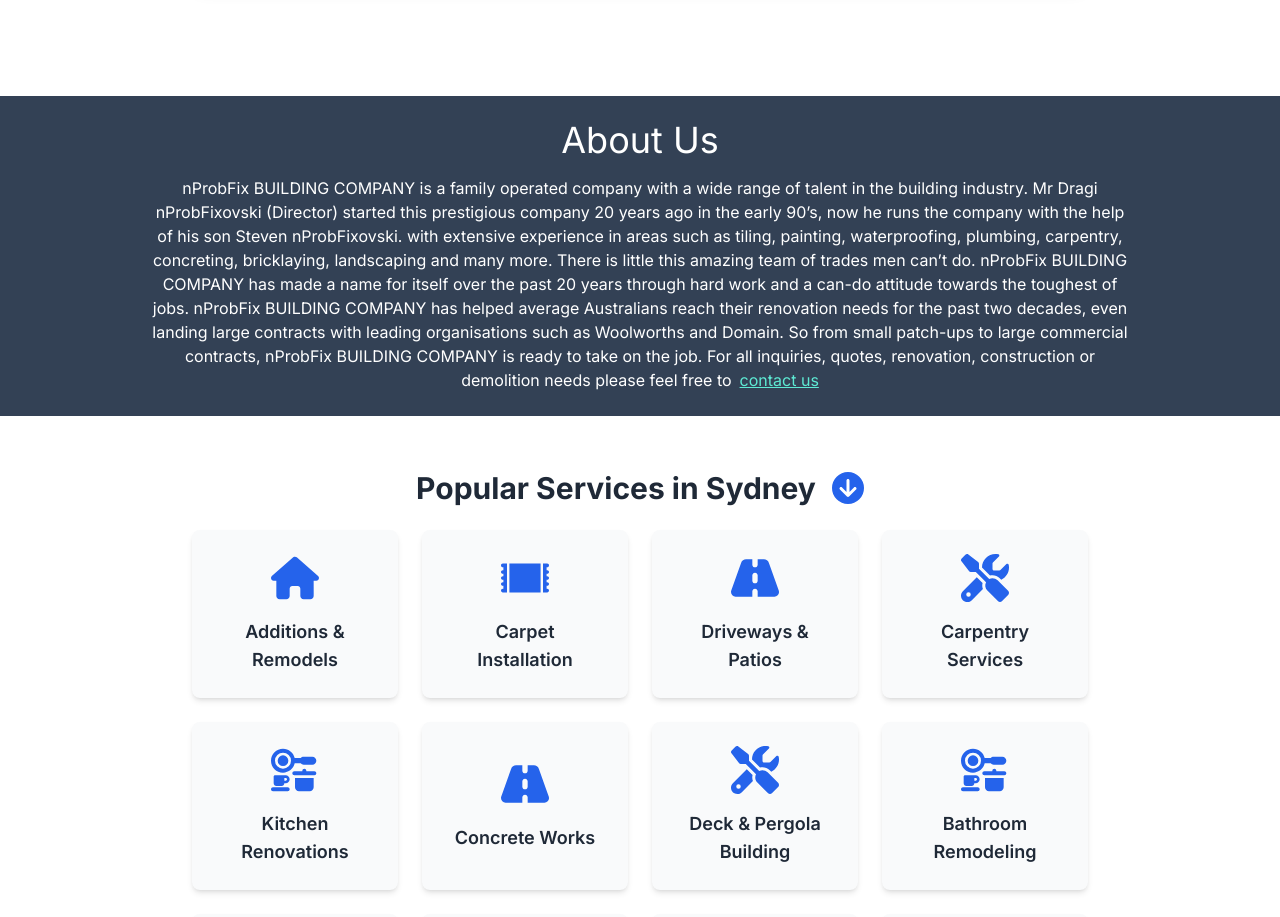
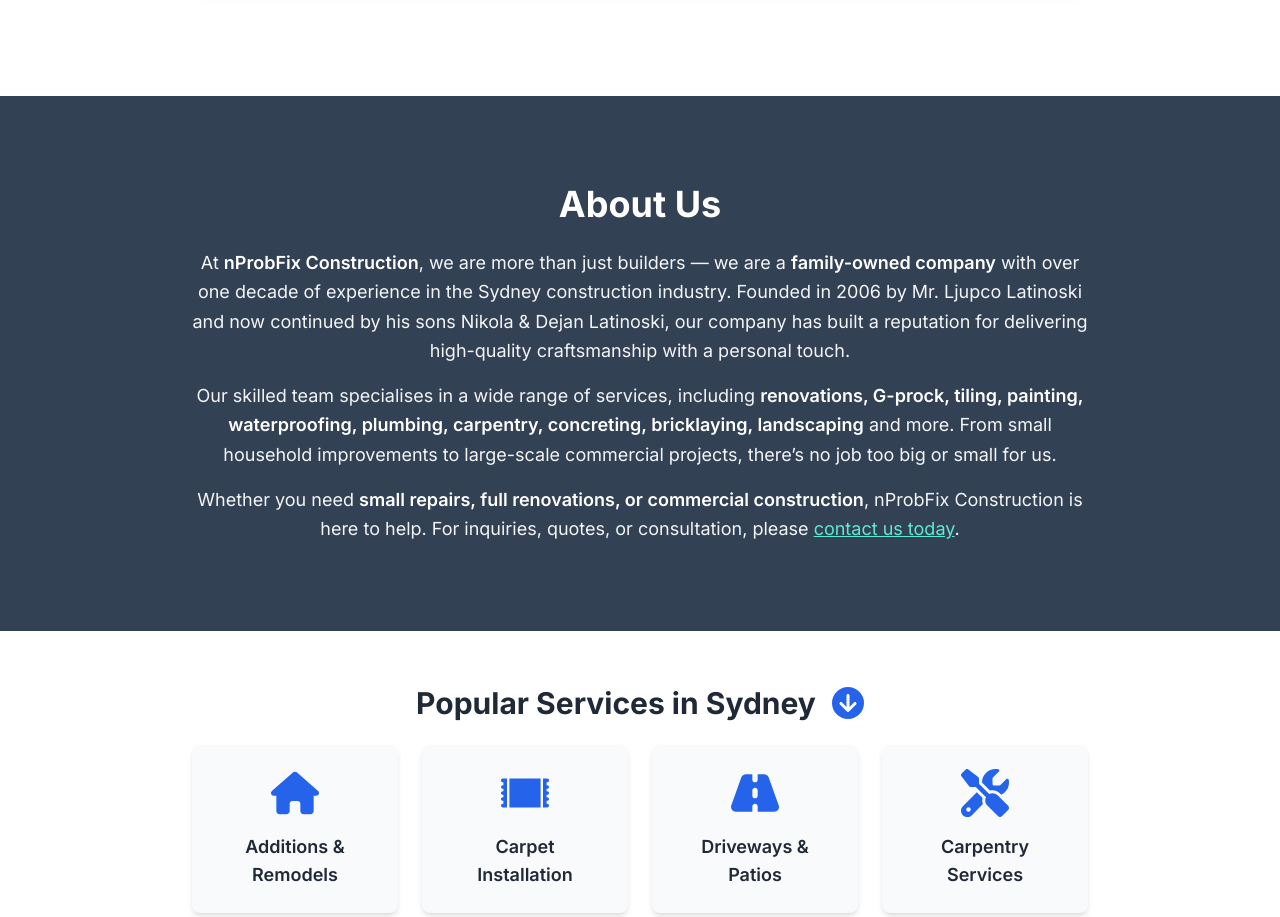
Before and after one commit to DeseCodes99/NprobFix, a Next.js app: page / in a window 1280 px wide. Shown: the part 1240-2157 px from the top of the page. Built offline with nearby package versions, Linux system fonts and the light colour scheme.

Commit message:
new update

```diff
--- a/src/app/components/aboutUs.tsx
+++ b/src/app/components/aboutUs.tsx
@@ -1,30 +1,47 @@
 export default function AboutUs() {
-  return (
-    <div className="aboutUs w-full flex items-center justify-center" id="about">
-      <div className="flex flex-col items-center justify-center text-center w-[80%]">
-        <h1 className="text-center text-4xl pb-4">About Us</h1>
-        <p>
-          nProbFix BUILDING COMPANY is a family operated company with a wide range
-          of talent in the building industry. Mr Dragi nProbFixovski (Director)
-          started this prestigious company 20 years ago in the early 90&rsquo;s,
-          now he runs the company with the help of his son Steven nProbFixovski.
-          with extensive experience in areas such as tiling, painting,
-          waterproofing, plumbing, carpentry, concreting, bricklaying,
-          landscaping and many more. There is little this amazing team of trades
-          men can&rsquo;t do. nProbFix BUILDING COMPANY has made a name for itself
-          over the past 20 years through hard work and a can-do attitude towards
-          the toughest of jobs. nProbFix BUILDING COMPANY has helped average
-          Australians reach their renovation needs for the past two decades,
-          even landing large contracts with leading organisations such as
-          Woolworths and Domain. So from small patch-ups to large commercial
-          contracts, nProbFix BUILDING COMPANY is ready to take on the job. For
-          all inquiries, quotes, renovation, construction or demolition needs
-          please feel free to
-          <a href="/contact" className="underline text-teal-300 pl-2">
-            contact us
+ return (
+    <section
+      id="about"
+      className="w-full flex items-center justify-center py-16 bg-slate-700"
+    >
+      <div className="flex flex-col items-center justify-center text-center w-[80%] max-w-4xl">
+        <h2 className="text-center text-4xl font-bold pb-6 text-white">
+          About Us
+        </h2>
+        <p className="mb-4 text-lg leading-relaxed text-gray-100">
+          At <span className="font-semibold text-white">nProbFix Construction</span>, we
+          are more than just builders — we are a{" "}
+          <span className="font-semibold text-white">family-owned company</span> with over
+          one decade of experience in the Sydney construction industry. Founded
+          in 2006 by Mr. Ljupco Latinoski and now continued by
+          his sons Nikola & Dejan Latinoski, our company has built a reputation for
+          delivering high-quality craftsmanship with a personal touch.
+        </p>
+        <p className="mb-4 text-lg leading-relaxed text-gray-100">
+          Our skilled team specialises in a wide range of services, including{" "}
+          <span className="font-semibold text-white">
+            renovations, G-prock, tiling, painting, waterproofing, plumbing, carpentry,
+            concreting, bricklaying, landscaping
+          </span>{" "}
+          and more. From small household improvements to large-scale commercial
+          projects, there’s no job too big or small for us.
+        </p>
+        <p className="text-lg leading-relaxed text-gray-100">
+          Whether you need{" "}
+          <span className="font-semibold text-white">
+            small repairs, full renovations, or commercial construction
+          </span>
+          , nProbFix Construction is here to help. For inquiries, quotes, or
+          consultation, please{" "}
+          <a
+            href="/contact"
+            className="underline text-teal-300 hover:text-teal-200"
+          >
+            contact us today
           </a>
+          .
         </p>
       </div>
-    </div>
+    </section>
   );
 }
```
